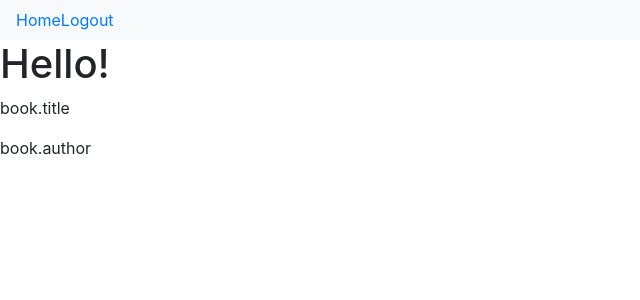
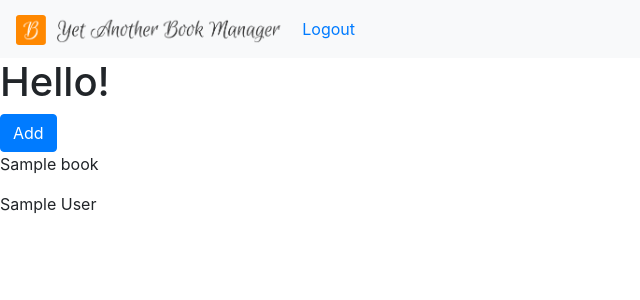
Before and after one commit to sanyagalvov/book-library, a Flask app: page / in a window 1280 px wide. Shown: the top 300 px of the page, without its empty margins (0-640 px from the left). Run offline with Flask 2, Linux system fonts and the light colour scheme; a user stored in the database is signed in; tables that the repository leaves empty hold one stand-in row (values such as "Sample post"); some libraries are stand-ins or nearby versions.

Commit message:
book adding feature added

```diff
--- a/application/forms.py
+++ b/application/forms.py
@@ -1,4 +1,6 @@
 from flask_wtf import FlaskForm
+from flask_wtf.file import FileField, FileRequired, FileAllowed
+from werkzeug.utils import secure_filename
 from wtforms import StringField, PasswordField, BooleanField, SubmitField
 from wtforms.validators import DataRequired, ValidationError, Email, EqualTo
 from application.models import User
@@ -26,3 +28,10 @@ class RegistrationForm(FlaskForm):
         user = User.query.filter_by(email=email.data).first()
         if user is not None:
             raise ValidationError('Please use a different email address.')
+
+class AddBookForm(FlaskForm):
+    title = StringField("Book's title", validators=[DataRequired()])
+    author = StringField("Book's author", validators=[DataRequired()])
+    image = StringField("Image's url",
+            validators=[FileAllowed(["png", "jpeg", "jpg"], "Images only!")])
+    submit = SubmitField("Add")
--- a/application/routes.py
+++ b/application/routes.py
@@ -1,17 +1,26 @@
+import os
 from flask import render_template, flash, redirect, url_for, request
 from flask_login import current_user, login_user, logout_user
+from werkzeug.utils import secure_filename
 from werkzeug.urls import url_parse
 from application import app, db
-from application.forms import LoginForm, RegistrationForm
+from application.forms import LoginForm, RegistrationForm, AddBookForm
 from application.models import User, Book
 
 @app.route("/")
-@app.route("/index")
+@app.route("/index", methods=['GET', 'POST'])
 def index():
-    if current_user.is_anonymous:
+    if not current_user.is_authenticated:
         return render_template('landing.html')
+    form = AddBookForm()
+    if form.validate_on_submit():
+        image = form.image.data
+        book = Book(title=form.title.data, author=form.author.data,
+                image=image, user_id=current_user.id)
+        db.session.add(book)
+        db.session.commit()
     books = Book.query.filter_by(owner=current_user)
-    return render_template("index.html", books=books)
+    return render_template("index.html", books=books, form=form)
 
 @app.route("/login", methods=['GET', 'POST'])
 def login():
--- a/application/templates/index.html
+++ b/application/templates/index.html
@@ -6,10 +6,54 @@ Library
 
 {% block content %}
 <h1>Hello!</h1>
+<button type="button" class="btn btn-primary" data-toggle="modal" data-target="#exampleModal">
+    Add
+</button>
+<!-- Modal -->
+<div class="modal fade" id="exampleModal" tabindex="-1" role="dialog"
+    aria-labelledby="exampleModalLabel" aria-hidden="true">
+    <div class="modal-dialog" role="document">
+        <div class="modal-content">
+            <div class="modal-header">
+                <h5 class="modal-title" id="exampleModalLabel">Add Book</h5>
+                <button type="button" class="close" data-dismiss="modal" aria-label="Close">
+                    <span aria-hidden="true">&times;</span>
+                </button>
+             </div>
+            <div class="modal-body">
+                <form action="" method="post" enctype="multipart/formdata" novalidate>
+                    {{ form.hidden_tag() }}
+                    <p>
+                        {{ form.title.label }}<br>
+                        {{ form.title(size=32) }}
+                        {% for error in form.title.errors %}
+                        <span style="color :red;">{{ error }}</span>
+                        {% endfor %}
+                    </p>
+                    <p>
+                        {{ form.author.label }}<br>
+                        {{ form.author(size=32) }}
+                        {% for error in form.author.errors %}
+                        <span style="color: red;">{{ error }}</span>
+                        {% endfor %}
+                    </p>
+                    <p>
+                        {{ form.image.label }}<br>
+                        {{ form.image }}
+                        {% for error in form.image.errors %}
+                        <span style="color: red;">{{ error }}</span>
+                        {% endfor %}
+                    </p>
+                    <p>{{ form.submit() }}</p>
+                </form>
+            </div>
+        </div>
+    </div>
+</div>
 {% for book in books %}
 <div>
-    <p>book.title</p>
-    <p>book.author</p>
+    <p>{{ book.title }}</p>
+    <p>{{ book.author }}</p>
 </div>
 {% endfor %}
 {% endblock %}
--- a/application/templates/layout.html
+++ b/application/templates/layout.html
@@ -5,8 +5,13 @@
         <meta name="viewport" content="width=device-width, initial-scale=1, shrink-to-fit=no">
         <!-- documentation at http://getbootstrap.com/docs/4.1/, -->
 
-        <link href="https://maxcdn.bootstrapcdn.com/bootstrap/4.1.3/css/bootstrap.min.css" rel="stylesheet">
+        <link rel="stylesheet" href="https://maxcdn.bootstrapcdn.com/bootstrap/4.0.0/css/bootstrap.min.css" integrity="sha384-Gn5384xqQ1aoWXA+058RXPxPg6fy4IWvTNh0E263XmFcJlSAwiGgFAW/dAiS6JXm" crossorigin="anonymous">
 
+        <script src="https://code.jquery.com/jquery-3.2.1.slim.min.js" integrity="sha384-KJ3o2DKtIkvYIK3UENzmM7KCkRr/rE9/Qpg6aAZGJwFDMVNA/GpGFF93hXpG5KkN" crossorigin="anonymous"></script>
+
+        <script src="https://cdnjs.cloudflare.com/ajax/libs/popper.js/1.12.9/umd/popper.min.js" integrity="sha384-ApNbgh9B+Y1QKtv3Rn7W3mgPxhU9K/ScQsAP7hUibX39j7fakFPskvXusvfa0b4Q" crossorigin="anonymous"></script>
+
+        <script src="https://maxcdn.bootstrapcdn.com/bootstrap/4.0.0/js/bootstrap.min.js" integrity="sha384-JZR6Spejh4U02d8jOt6vLEHfe/JQGiRRSQQxSfFWpi1MquVdAyjUar5+76PVCmYl" crossorigin="anonymous"></script>
         <!-- https://favicon.io/emoji-favicons/money-mouth-face/ -->
         <link href="/static/favicon.ico" rel="icon">
         <link href="/static/styles.css" rel="stylesheet">
@@ -15,12 +20,13 @@
     </head>
     <body>
         <nav class="navbar navbar-expand-lg navbar-light bg-light">
+            <a class="navbar-brand" href="{{ url_for('index') }}">
+                <img src="static/logo.png" height="30" alt="">
+            </a>
             {% if current_user.is_anonymous %}
-            <a class="nav-link" href="{{ url_for('index') }}">Home</a>
             <a class="nav-link" href="{{ url_for('login') }}">Login</a>
             <a href="{{ url_for('register') }}">Register</a>
             {% else %}
-            <a href="{{ url_for('index') }}">Home</a>
             <a href="{{ url_for('logout') }}">Logout</a>
             {% endif %}
         </nav>
--- a/migrations/versions/9bd1e91f7929_init.py
+++ b/migrations/versions/e8eb403cad16_init.py
@@ -1,8 +1,8 @@
 """init
 
-Revision ID: 9bd1e91f7929
+Revision ID: e8eb403cad16
 Revises:
-Create Date: 2020-04-23 16:14:59.176458
+Create Date: 2020-04-24 14:45:19.239294
 
 """
 from alembic import op
@@ -10,7 +10,7 @@ import sqlalchemy as sa
 
 
 # revision identifiers, used by Alembic.
-revision = '9bd1e91f7929'
+revision = 'e8eb403cad16'
 down_revision = None
 branch_labels = None
 depends_on = None
```
Also changed, not shown: application/static/logo.png (added).
